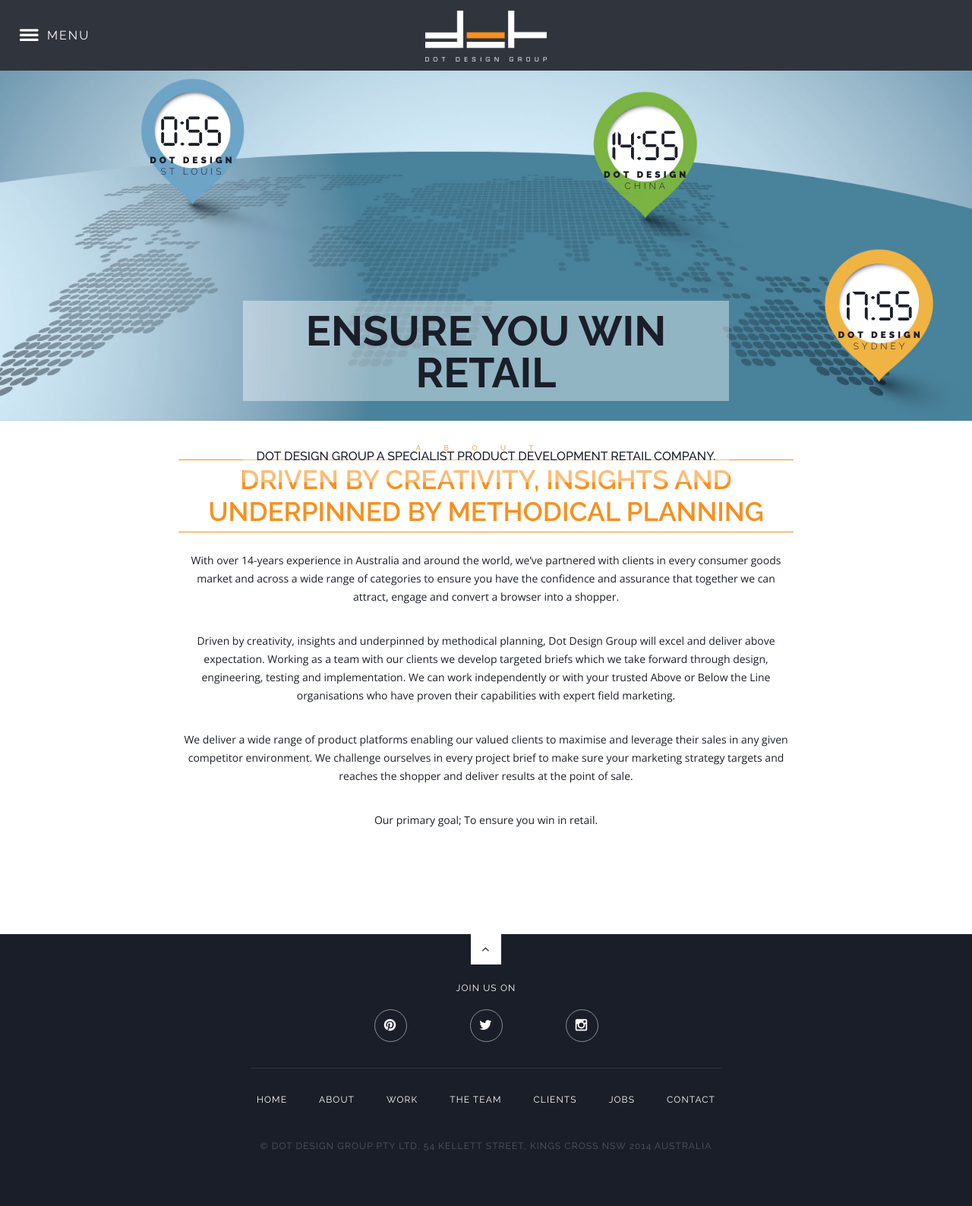
After one commit to propagit/dotdesign, a CodeIgniter app: page /about in a window 1280 px wide. The commit adds this page. Shown: the whole page at 76% size. Run offline with CodeIgniter, Linux system fonts and the light colour scheme.

Commit message:
secondary page

```diff
--- a/application/controllers/content.php
+++ b/application/controllers/content.php
@@ -5,7 +5,7 @@ class Content extends CI_Controller {
 	function __construct()
 	{
 		parent::__construct();
-		# error_reporting(E_ALL);
+		error_reporting(E_ALL);
 	}
 
 	function index()
@@ -13,6 +13,42 @@ class Content extends CI_Controller {
 		$this->load->view('common/header');
 		$this->load->view('pages/home');
 		$this->load->view('common/footer');
+	}
+
+	function about()
+	{
+		$data['cities'] = $this->_get_cities_offset();
+
+		$this->load->view('common/header');
+		$this->load->view('pages/about',$data);
+		$this->load->view('common/footer');
+	}
+
+
+	function _get_cities_offset()
+	{
+		$cities = array(
+						'stlouis' => 'America/Chicago',
+						'sydney' => 'Australia/Sydney',
+						'china' => 'Asia/Shanghai'
+						);
+
+		$cities_offsets = array();
+		foreach($cities as $key=>$val){
+			$cities_offsets[$key] = $this->_calculate_utc_offset($val);
+		}
+		return $cities_offsets;
+	}
+
+	function _calculate_utc_offset($time_zone){
+		$theTime = time(); // specific date/time we're checking, in epoch seconds.
+		$tz = new DateTimeZone($time_zone);
+		$transition = $tz->getTransitions($theTime, $theTime);
+
+		// only one array should be returned into $transition. Now get the data:
+		$offset = $transition[0]['offset'];
+		$abbr = $transition[0]['abbr'];
+		return $offset/3600;
 	}
 
 
--- a/application/views/common/nav.php
+++ b/application/views/common/nav.php
@@ -1,4 +1,6 @@
-
+<?php
+	$cur_page = $this->uri->segment(1);
+?>
 <!-- Modal -->
 <div class="modal fade nav-modal" id="navModal" tabindex="-1" role="dialog" aria-hidden="true">
   <div class="modal-dialog">
@@ -7,8 +9,8 @@
       <div id="nav" class="modal-body">
         <div id="nav-body" class="nav-body" >
         	<ul class="nav-ul">
-            	<li><a class="active" href="#">home</a></li>
-                <li><a href="#">about</a></li>
+            	<li><a <?=$cur_page ? '' : 'class="active"';?> href="<?=base_url();?>">home</a></li>
+                <li><a <?=$cur_page == 'about' ? 'class="active"' : '';?>href="<?=base_url();?>about">about</a></li>
                 <li><a href="#">our work</a></li>
                 <li><a href="#">our team</a></li>
                 <li><a href="#">articles</a></li>
--- /dev/null
+++ b/application/views/pages/about.php
@@ -0,0 +1,59 @@
+<div id="content">
+	<div class="secondary">
+    	<div class="banner carousel">
+        	<img src="<?=base_url();?>assets/img/secondary/about-banner.jpg" alt="about-banner.jpg">
+            <div class="carousel-caption">
+                <h1>Ensure you win retail</h1>
+                <h4>DOT DESIGN GROUP  A SPECIALIST PRODUCT DEVELOPMENT RETAIL COMPANY.</h4>
+            </div>
+            <div class="city-time-box" id="time-stlouis">
+            	<div class="city-time digital">
+        			<span class="hr">0:</span><span class="minute">00</span>
+   		 		</div>
+               	<span class="city">St Louis</span>
+            </div>
+
+            <div class="city-time-box" id="time-china">
+            	<div class="city-time digital">
+        			<span class="hr">0:</span><span class="minute">00</span>
+   		 		</div>
+                <span class="city">China</span>
+            </div>
+
+            <div class="city-time-box" id="time-sydney">
+            	<div class="city-time digital">
+        			<span class="hr">0:</span><span class="minute">00</span>
+   		 		</div>
+                <span class="city">Sydney</span>
+            </div>
+        </div>
+
+        <div class="container sec-content">
+            <h5>About</h5>
+            <h2>DRIVEN BY CREATIVITY, INSIGHTS AND UNDERPINNED BY METHODICAL PLANNING</h2>
+            <p>
+            	With over 14-years experience in Australia and around the world, we’ve partnered with clients in every consumer goods market and across a wide range of categories to ensure you have the confidence and assurance that together we can attract, engage and convert a browser into a shopper.
+            </p>
+			<p>
+				Driven by creativity, insights and underpinned by methodical planning, Dot Design Group will excel and deliver above expectation. Working as a team with our clients we develop targeted briefs which we take forward through design, engineering, testing and implementation. We can work independently or with your trusted Above or Below the Line organisations who have proven their capabilities with expert field marketing.
+            </p>
+			<p>
+				We deliver a wide range of product platforms enabling our valued clients to maximise and  leverage their sales in any given competitor environment. We challenge ourselves in every project brief to make sure your marketing strategy targets and reaches the shopper and deliver results at the point of sale.
+			</p>
+
+			<p>Our primary goal; To ensure you win in retail.</p>
+            </p>
+        </div>
+
+    </div>
+</div>
+<script src="<?=base_url();?>assets/js/jquery.rotate.js"></script>
+<script src="<?=base_url();?>assets/js/jClocksGMT.js"></script>
+<script>
+$(function(){
+	<?php foreach($cities as $key=>$val){?>
+		// <?=$key?> time
+		$("#time-<?=$key?>").jClocksGMT({offset: '<?=$val?>', analog: false, digital: true, hour24: true});
+	<?php } ?>
+});//ready
+</script>
--- a/assets/css/app.css
+++ b/assets/css/app.css
@@ -1,7 +1,10 @@
 /* Scss Document */
 @import url(../bootstrap/css/bootstrap.min.css);
 @import url(../font-awesome/css/font-awesome.min.css);
-@import url(//fonts.googleapis.com/css?family=Raleway:100,200,300,400,500,600,700,800,900);
+@import url(//fonts.googleapis.com/css?family=Raleway:100,200,300,400,500,600,700,800,900|Open+Sans:300italic,400italic,600italic,700italic,800italic,400,300,600,700,800);
+@font-face {
+  font-family: digital-display;
+  src: url(../fonts/digital_display_tfb.ttf); }
 html, body, p {
   font-size: 15px;
   font-family: "Raleway", sans-serif;
@@ -30,30 +33,47 @@ h1, h2, h3, h4, h5, h6 {
   text-transform: uppercase;
   color: #1a1e28; }
 
+/* used in banner caption */
 h1 {
   font-weight: 700;
   font-size: 55px;
   line-height: 55px; }
 
+/* secondary page heading */
 h2 {
-  font-weight: 900;
-  font-size: 34px;
-  line-height: 36px; }
+  font-weight: 600;
+  font-size: 35px;
+  line-height: 42px;
+  color: #f7901e;
+  border-top: 1px solid #f7901e;
+  border-bottom: 1px solid #f7901e;
+  margin-top: 0;
+  margin-bottom: 0;
+  padding-top: 5px;
+  padding-bottom: 5px; }
 
+/* banner sub heading in captions */
 h3 {
   font-weight: 300;
   font-size: 22px;
   line-height: 24px; }
 
+/* still free*/
 h4 {
   color: #1a1e28;
   font-size: 16px;
   line-height: 22px; }
 
+/* secondary pages - page name such as about etc*/
 h5 {
-  font-size: 14px;
-  font-weight: 900; }
+  font-size: 10px;
+  font-weight: 700;
+  color: #f7901e;
+  letter-spacing: 30px;
+  margin-top: 0;
+  margin-bottom: 0; }
 
+/* Footer header - quick links etc*/
 h6 {
   color: white;
   font-size: 12px;
@@ -189,7 +209,7 @@ hr {
             display: inline-block;
             width: 38px;
             font-size: 14px; }
-          #nav .nav-body .nav-ul li a:before {
+          #nav .nav-body .nav-ul li a::before {
             content: "\f096"; }
           #nav .nav-body .nav-ul li a.active {
             color: #f7901e; }
@@ -288,6 +308,77 @@ hr {
 #banners .carousel-inner > .item > img {
   width: 100%; }
 
+/*secondary*/
+.secondary {
+  margin-top: 93px;
+  /*end banner*/ }
+  .secondary .banner .carousel-caption {
+    /*left:25%;
+    right:25%;	*/ }
+  .secondary .banner img {
+    width: 100%; }
+  .secondary .city-time-box {
+    width: 10.4%;
+    text-align: center;
+    color: #1a1e28;
+    text-transform: uppercase; }
+    .secondary .city-time-box .city-time {
+      font-family: "digital-display"; }
+      .secondary .city-time-box .city-time .hr, .secondary .city-time-box .city-time .minute {
+        font-size: 65px; }
+      .secondary .city-time-box .city-time::after {
+        content: "dot design";
+        font-family: "Raleway", sans-serif;
+        font-size: 12px;
+        font-weight: 900;
+        letter-spacing: 4px;
+        display: block;
+        margin-top: -16px; }
+    .secondary .city-time-box .city {
+      font-size: 12px;
+      font-weight: 300;
+      letter-spacing: 4px;
+      display: block;
+      margin-top: -2px; }
+  .secondary #time-stlouis {
+    position: absolute;
+    top: 7.2%;
+    left: 14.6%; }
+  .secondary #time-sydney {
+    position: absolute;
+    top: 57%;
+    right: 4.2%; }
+  .secondary #time-china {
+    position: absolute;
+    right: 28.3%;
+    top: 11.2%; }
+  .secondary .sec-content {
+    text-align: center;
+    padding-top: 30px;
+    padding-bottom: 70px; }
+    .secondary .sec-content h2, .secondary .sec-content h5, .secondary .sec-content p {
+      margin-left: 165px;
+      margin-right: 165px; }
+    .secondary .sec-content h2 {
+      margin-top: 10px;
+      margin-bottom: 25px; }
+    .secondary .sec-content p {
+      color: #1a1e28;
+      font-family: "Open Sans", sans-serif;
+      font-size: 14px;
+      line-height: 18px;
+      text-align: center;
+      line-height: 24px;
+      text-align-last: center;
+      -moz-text-align-last: center;
+      /* Code for Firefox */ }
+      .secondary .sec-content p:after {
+        content: " ";
+        display: inline-block;
+        width: 100%;
+        visibility: hidden; }
+
+/*end secondary*/
 /* footers*/
 #footer {
   background: #1a1e28;
--- /dev/null
+++ b/assets/js/jClocksGMT.js
@@ -0,0 +1,192 @@
+/********************************************************************************************************
+ *
+ * NAME: jClocksGMT
+ * VERSION: 1.2
+ * LAST UPDATE: 2014.03.12
+ *
+ * Change Log:
+ *      1.2: Fixed severely flawed Daylight Saving Time calculation
+ *      1.1: Added automatic Daylight Saving Time calculation
+ *
+ * Licensed under the MIT license: http://www.opensource.org/licenses/mit-license.php
+ *
+ * Author Information:
+ *      Name: Richard McMaster
+ *      Email: richard.mcmaster@live.com
+ *      Location: Houston, Texas, United States
+ *      Website: http://www.mcmastermind.com
+ *
+ * Plugin Website: http://www.github.com/mcmastermind/jClocksGMT
+ *
+ * Description:
+ *      jQuery based analog and digital clock(s) using GMT offsets. Requires jQuery Rotate plugin.
+ *
+ * Credit Resources:
+ *      Article: "Convert the local time to another time zone with this JavaScript"
+ *      URL: http://www.techrepublic.com/article/convert-the-local-time-to-another-time-zone-with-this-javascript/6016329
+ *      Author: Melonfire
+ *      Date: 2006.03.01
+ *
+ *      Article: "Analog JQuery clock"
+ *      URL: http://d-zig.com/Desc.aspx?item=74
+ *      Author: Jim Rasmussen
+ *      Date: circa 2011
+ *
+ *      Article: "Daylight Saving Time - Adding Methods to the Date Object"
+ *      URL: http://javascript.about.com/library/bldst.htm
+ *      Author: N/A
+ *      Date: N/A
+ *
+ * Documentation:
+ *      Default options:
+ *          offset: '0',    // String: Set GMT offset (+5.5, -4, 0, etc)
+ *          angleSec: 0,    // Integer: Starting angle of second hand
+ *          angleMin: 0,    // Integer: Starting angle of minute hand
+ *          angleHour: 0,   // Integer: Starting angle of hour hand
+ *          hour24: false,  // Boolean: 24 hour clock or 12 hour clock
+ *          digital: true,  // Boolean: Display digital clock
+ *          analog: true    // Boolean: Display analog clock
+ *
+ *      Common offsets by time zone: (only use the number after GMT: GMT-2 = offset: '-2'
+ *                                    Daylight Saving Time converted automatically)
+ *          GMT-12	 Eniwetok
+ *          GMT-11	 Samoa
+ *          GMT-10	 Hawaii
+ *          GMT-9	 Alaska
+ *          GMT-8	 PST, Pacific US
+ *          GMT-7	 MST, Mountain US
+ *          GMT-6	 CST, Central US
+ *          GMT-5	 EST, Eastern US
+ *          GMT-4	 Atlantic, Canada
+ *          GMT-3	 Brazilia, Buenos Aries
+ *          GMT-2	 Mid-Atlantic
+ *          GMT-1	 Cape Verdes
+ *          GMT	0    Greenwich Mean Time, Dublin
+ *          GMT+1	 Berlin, Rome
+ *          GMT+2	 Israel, Cairo
+ *          GMT+3	 Moscow, Kuwait
+ *          GMT+4	 Abu Dhabi, Muscat
+ *          GMT+5	 Islamabad, Karachi
+ *          GMT+6	 Almaty, Dhaka
+ *          GMT+7	 Bangkok, Jakarta
+ *          GMT+8	 Hong Kong, Beijing
+ *          GMT+9	 Tokyo, Osaka
+ *          GMT+10	 Sydney, Melbourne, Guam
+ *          GMT+11	 Magadan, Soloman Is.
+ *          GMT+12	 Fiji, Wellington, Auckland
+ *
+ ********************************************************************************************************/
+
+ (function($) {
+
+    $.fn.extend({
+
+        jClocksGMT: function(options) {
+
+            var defaults = {
+                offset: '0', // default gmt offset
+                angleSec: 0,
+                angleMin: 0,
+                angleHour: 0,
+                hour24: false,
+                digital: true,
+                analog: true
+            }
+
+            var options = $.extend(defaults, options);
+
+            return this.each(function(){
+                var offset = options.offset;
+                var id = $(this).attr('id');
+
+                // initial hand rotation
+                $('#' + id + ' .sec').rotate(options.angleSec);
+                $('#' + id + ' .min').rotate(options.angleMin);
+                $('#' + id + ' .hour').rotate(options.angleHour);
+
+                // check if daylight saving time is in effect
+                Date.prototype.stdTimezoneOffset = function() {
+                    var jan = new Date(this.getFullYear(), 0, 1);
+                    var janUTC = jan.getTime() + (jan.getTimezoneOffset() * 60000);
+                    var janOffset = new Date(janUTC + (3600000 * options.offset));
+                    var jul = new Date(this.getFullYear(), 6, 1);
+                    var julUTC = jul.getTime() + (jul.getTimezoneOffset() * 60000);
+                    var julOffset = new Date(julUTC + (3600000 * options.offset));
+                    return Math.max(jan.getTimezoneOffset(), jul.getTimezoneOffset());
+                    //return Math.max(janOffset, julOffset);
+                }
+                Date.prototype.dst = function() {
+                    if( parseFloat(options.offset) <= -4 && parseFloat(options.offset) >= -10 ) {
+                        var dCheck = new Date;
+                        var utcCheck = dCheck.getTime() + (dCheck.getTimezoneOffset() * 60000);
+                        var newCheck = new Date(utcCheck + (3600000 * options.offset));
+                        return this.getTimezoneOffset() < this.stdTimezoneOffset();
+                        //return newCheck.getTimezoneOffset() < this.stdTimezoneOffset();
+                    }
+                }
+                // create new date object
+                var dateCheck = new Date;
+
+                if( dateCheck.dst() ) {
+                   offset = parseFloat(offset) + 1;
+                };
+
+                setInterval(function () {
+                    // create new date object
+                    var d = new Date;
+                    // convert to msec
+                    // add local time offset
+                    // get UTC time in msec
+                    var utc = d.getTime() + (d.getTimezoneOffset() * 60000);
+
+                    /*if( d.dst() ) {
+                        offset = offset + 1;
+                    };*/
+
+                    // create new Date object for different city
+                    // using supplied offset
+                    var nd = new Date(utc + (3600000 * offset));
+
+                    // format numbers
+                    var s = nd.getSeconds();
+                    var m = nd.getMinutes();
+                    var hh = nd.getHours();
+                    var h = hh;
+
+                    // format for 12 hour
+                    if(!options.hour24) {
+                        var dd = "AM";
+                        if( h >= 12) {
+                            h = hh-12;
+                            dd = "PM";
+                        }
+                        if( h == 0 ) {
+                            h = 12;
+                        }
+                    }
+
+                    if(options.analog) {
+                        // rotate second hand
+                        options.angleSec = (nd.getSeconds() * 6);
+                        $('#' + id + ' .sec').rotate(options.angleSec);
+                        // rotate minute hand
+                        options.angleMin = (nd.getMinutes() * 6);
+                        $('#' + id + ' .min').rotate(options.angleMin);
+                        // rotate hour hand
+                        options.angleHour = ((nd.getHours() * 5 + nd.getMinutes() / 12) * 6);
+                        $('#' + id + ' .hour').rotate(options.angleHour);
+                    }
+
+                    // display digital clock if enabled
+                    if(options.digital) {
+                        $('#' + id + ' .digital .hr').html(h + ':');
+                        $('#' + id + ' .digital .minute').html(m < 10 ? "0" + m : m);
+                        if(!options.hour24) {
+                            $('#' + id + ' .digital .period').html(dd);
+                        }
+                    }
+                }, 1000);
+            });
+        }
+    });
+})(jQuery);
--- a/assets/scss/app.scss
+++ b/assets/scss/app.scss
@@ -1,14 +1,21 @@
 /* Scss Document */
 @import url(../bootstrap/css/bootstrap.min.css);
 @import url(../font-awesome/css/font-awesome.min.css);
-@import url(//fonts.googleapis.com/css?family=Raleway:100,200,300,400,500,600,700,800,900);
+@import url(//fonts.googleapis.com/css?family=Raleway:100,200,300,400,500,600,700,800,900|Open+Sans:300italic,400italic,600italic,700italic,800italic,400,300,600,700,800);
 
 
 
 
 $main_font: 'Raleway', sans-serif;
+$sec_font:'Open Sans', sans-serif;
 $fa: 'FontAwesome';
 $body_copy:15px;
+
+@font-face {
+    font-family: digital-display;
+	src:url(../fonts/digital_display_tfb.ttf);
+}
+$digital:'digital-display';
 
 html,body,p{
 	font-size:$body_copy;
@@ -91,31 +98,47 @@ h1,h2,h3,h4,h5,h6{
 	color:$color3;
 }
 
-
+/* used in banner caption */
 h1{
 	font-weight:700;
 	font-size:55px;
 	line-height:55px;
 }
+/* secondary page heading */
 h2{
-	font-weight:900;
-	font-size:34px;
-	line-height:36px;
+	font-weight:600;
+	font-size:35px;
+	line-height:42px;
+	color:$color2;
+	border-top:1px solid $color2;
+	border-bottom:1px solid $color2;
+	margin-top:0;
+	margin-bottom:0;
+	padding-top:5px;
+	padding-bottom:5px;
 }
+/* banner sub heading in captions */
 h3{
 	font-weight:300;
 	font-size:22px;
 	line-height:24px;
 }
+/* still free*/
 h4{
 	color:$color3;
 	font-size:16px;
 	line-height:22px;
 }
+/* secondary pages - page name such as about etc*/
 h5{
-	font-size:14px;
-	font-weight:900;
+	font-size:10px;
+	font-weight:700;
+	color:$color2;
+	letter-spacing:30px;
+	margin-top:0;
+	margin-bottom:0;
 }
+/* Footer header - quick links etc*/
 h6{
 	color:$text_white;
 	font-size:12px;
@@ -249,7 +272,7 @@ hr{
 						width:38px;
 						font-size:14px;
 					}
-					&:before{
+					&::before{
 						content:"\f096";
 
 					}
@@ -394,6 +417,113 @@ hr{
 	}
 }
 
+/*secondary*/
+.secondary{
+	margin-top:$header_height;
+
+	.banner{
+		.carousel-caption{
+			/*left:25%;
+			right:25%;	*/
+		}
+		img{
+			width:100%;
+		}
+
+	} /*end banner*/
+
+	.city-time-box{
+		width:10.4%;
+		text-align:center;
+		color:$color3;
+		text-transform:uppercase;
+
+		.city-time{
+			font-family:$digital;
+
+			.hr,.minute{
+				font-size:65px;
+			}
+
+
+			&::after{
+				content:"dot design";
+				font-family:$main_font;
+				font-size:12px;
+				font-weight:900;
+				letter-spacing:4px;
+				display:block;
+				margin-top:-16px;
+			}
+		}
+
+		.city{
+			font-size:12px;
+			font-weight:300;
+			letter-spacing:4px;
+			display:block;
+			margin-top:-2px;
+		}
+
+	}
+
+
+	#time-stlouis{
+		position: absolute;
+		top: 7.2%;
+		left: 14.6%;
+	}
+	#time-sydney{
+		position: absolute;
+		top: 57%;
+		right: 4.2%;
+	}
+	#time-china{
+		position: absolute;
+		right: 28.3%;
+		top: 11.2%;
+	}
+
+	.sec-content{
+		text-align:center;
+		padding-top:30px;
+		padding-bottom:70px;
+
+		h2,h5,p{
+			margin-left:165px;
+			margin-right:165px;
+		}
+		h2{
+			margin-top:10px;
+			margin-bottom:25px;
+		}
+		p{
+			color:$color3;
+			font-family:$sec_font;
+			font-size:14px;
+			line-height:18px;
+			text-align:center;
+			line-height:24px;
+
+			text-align-last:center;
+			-moz-text-align-last: center; /* Code for Firefox */
+
+			&:after{
+				content:" ";
+				display:inline-block;
+				width:100%;
+				visibility:hidden;
+			}
+		}
+
+
+	}
+
+} /*end secondary*/
+
+
+
+
 
 /* footers*/
 #footer{
```
Also changed, not shown: assets/fonts/digital_display_tfb.ttf (added), assets/img/secondary/about-banner.jpg (added), assets/js/jquery.rotate.js (added).
